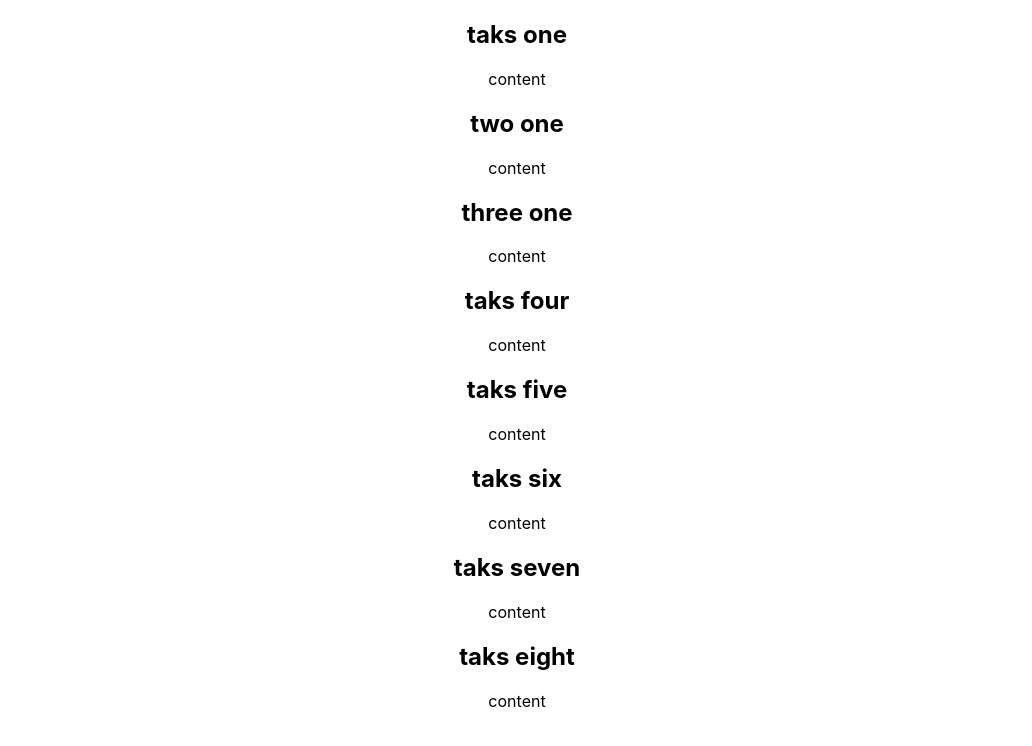
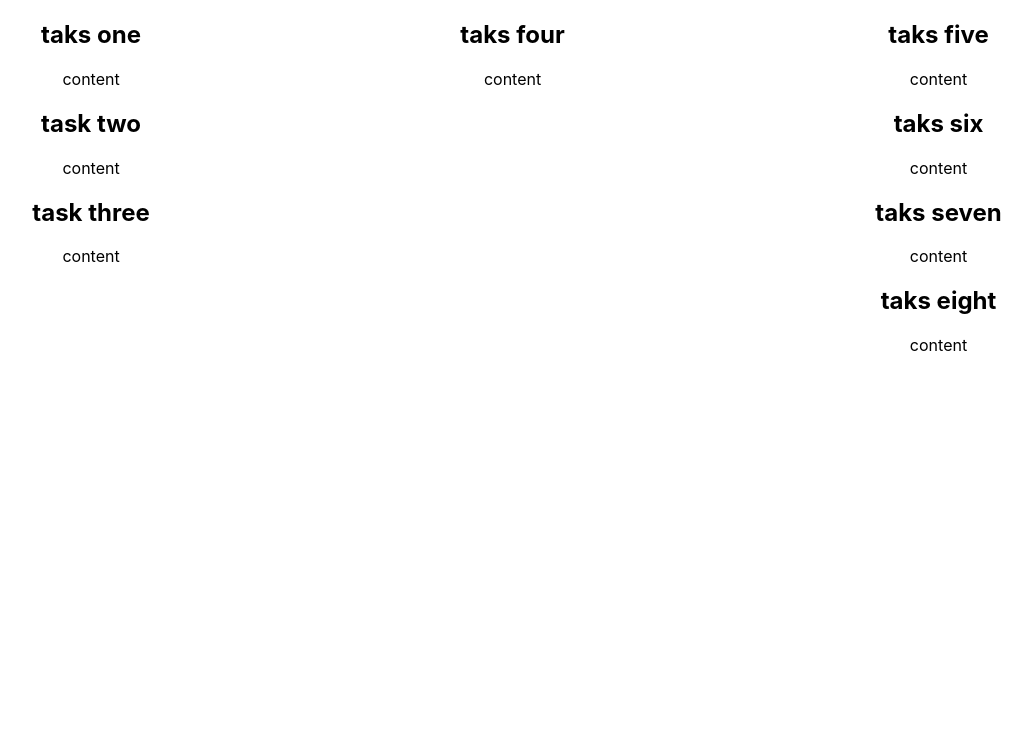
Before and after one commit to milkos12/kanban, a React (Create React App) app: page / in a window 1280 px wide. Shown: the top 746 px of the page, without its empty margins (123-1155 px from the left). Built offline with nearby package versions, Linux system fonts and the light colour scheme.

Commit message:
add feature for storange the new postion for elemen dragged

```diff
--- a/src/components/Board.css
+++ b/src/components/Board.css
@@ -1,5 +1,8 @@
 .boardCss {
     display: grid;
     grid-template-columns: auto auto auto;
-    background-color: red;
 }
+
+.columns {
+    display: grid;
+}
--- a/src/components/Board.js
+++ b/src/components/Board.js
@@ -1,16 +1,17 @@
-import React, {useState} from 'react';
+import React, { useState } from 'react';
 import { useKanban } from '../context/KanbanContext';
 import { Column } from './Column'
-import { DndContext, closestCorners , useSensors, useSensor, KeyboardSensor, closestCenter} from '@dnd-kit/core';
+import { DndContext, DragOverlay, useSensors, useSensor, KeyboardSensor, closestCenter, useDroppable } from '@dnd-kit/core';
 import { SortableContext, verticalListSortingStrategy, sortableKeyboardCoordinates } from "@dnd-kit/sortable";
 import { PointerSensor } from '@dnd-kit/core';
 import './Board.css'
 
 
 export const Board = () => {
-
-    const { columns } = useKanban();
-    const [items, setItems] = useState([1, 2, 3]);
+    const itmesALL = [{ id: 1, description: "taks one" }, { id: 2, description: "task two" }, { id: 3, description: "task three" }, { id: 4, description: "taks four" }, { id: 5, description: "taks five" }, { id: 6, description: "taks six" }, { id: 7, description: "taks seven" }, { id: 8, description: "taks eight" }]
+    const { columns, setColumns } = useKanban();
+    const [itemActive, setItemActive] = useState(null);
+    const [dataAcitve, setDataActive] = useState(null);
     const sensors = useSensors(
         useSensor(PointerSensor),
         useSensor(KeyboardSensor, {
@@ -18,30 +19,100 @@
         })
     );
 
-      //sort the
+
+
+    //this function change the state column from app an put
+    //the new postion for the item dragged
     function handleDragEnd(event) {
+        const { active, over } = event;
+        if (!over) return;
+
+        //search in witch column is the items active and over
+        const searchIndexColumn = (itemId) => {
+            return columns.findIndex(column => column.items.some(item => item.id === itemId));
+        };
+
+        const activeColumnIndex = searchIndexColumn(active.id);
+        const overColumnIndex = searchIndexColumn(over.id);
+
+        //search index from element into columns
+        const activeItemIndex = columns[activeColumnIndex].items.findIndex(item => item.id === active.id);
+        const overItemIndex = columns[overColumnIndex].items.findIndex(item => item.id === over.id);
+
+        const activeItem = columns[activeColumnIndex].items[activeItemIndex];
+        const updatedColumns = [...columns];
+
+        // move active element to new postion
+        updatedColumns[activeColumnIndex].items.splice(activeItemIndex, 1);
+        updatedColumns[overColumnIndex].items.splice(overItemIndex, 0, activeItem);
+
+        // update state columns
+        setColumns(updatedColumns);
+    }
+
+
+    const onDragStartFuntion = (event) => {
+
+        const typeActive = event.active.data.current.sortable.index = 7;
+
+        if (typeActive == "itme") {
+            setItemActive(typeActive);
+            setDataActive(event.active.data.columId)
+            return;
+        }
+    }
+
+    const onOver = (event) => {
+
 
     }
 
 
+
     return (
-        <div>
-            <DndContext collisionDetection={closestCenter} sensors={sensors} onDragEnd={handleDragEnd}>
+        <div >
+            <DndContext collisionDetection={closestCenter} sensors={sensors} onDragStart={onDragStartFuntion} onDragEnd={handleDragEnd} onDragOver={onOver}>
                 {
-                columns.map(column =>
-                    <SortableContext items={column.items} strategy={verticalListSortingStrategy} className="boardCss">
+
+                    <div className="boardCss">
+
+                        <SortableContext items={itmesALL} strategy={verticalListSortingStrategy}>
                             {
-                            column.items.map((item, index) =>
-                                <Column item={item} key={column.id} id={index}/>
+                                columns.map((column, index) =>
+                                    <div id={`column-${index}`} key={`column-${index}`}>
 
+                                        {
+
+                                            column.items.map(item => {
+
+                                                return <Column item={item} key={item.id} id={item.id} columId={`column-${index}`} />
+
+                                            })
+
+                                        }
+
+
+                                    </div>
                                 )
                             }
                         </SortableContext>
-                )
+                    </div>
+
+
+
+
+
                 }
 
 
             </DndContext>
+            <DragOverlay>
+                {itemActive && (
+
+                    <Column item={dataAcitve} />
+
+                )}
+            </DragOverlay>
         </div>
     )
 }
--- a/src/components/Column.js
+++ b/src/components/Column.js
@@ -1,8 +1,9 @@
 import React from "react";
-import { useSortable } from "@dnd-kit/sortable";
+import { useSortable, SortableContext } from "@dnd-kit/sortable";
 import { CSS } from "@dnd-kit/utilities";
+import "./Board.css";
 
-export const Column = ({ item }) => {
+export const Column = ({ item, columId }) => {
 
     const {
         attributes,
@@ -10,14 +11,31 @@
         setNodeRef,
         transform,
         transition,
-      } = useSortable({id: item.id});
+        isDragging
+    } = useSortable({ id: item.id, data:{type:"item", dataItem:item, columId: columId} });
     const style = {
         transform: CSS.Transform.toString(transform),
         transition,
     };
 
+    //show elemen dragg direfferent
+    if(isDragging) {
+        return(<div >
+            {
+                <div ref={setNodeRef} style={style} {...attributes} {...listeners}>
+                    <h2>grad elemnt</h2>
+                    <div>
+                        <p>grad elemnt</p>
+                    </div>
+                </div>
+
+            }
+        </div>)
+    }
+
     return (
-
+        <div >
+            {
                 <div ref={setNodeRef} style={style} {...attributes} {...listeners}>
                     <h2>{item.description}</h2>
                     <div >
@@ -25,6 +43,10 @@
                     </div>
                 </div>
 
+            }
+        </div>
+
+
     );
 }
 
--- a/src/context/KanbanContext.js
+++ b/src/context/KanbanContext.js
@@ -1,18 +1,19 @@
 import React, {createContext, useContext, useEffect, useState} from 'react';
 
 
-const columns = [
-    {id:"1a",title:"to do", items: [{id:1 ,description:"taks one"}, {id:2 ,description:"two one"}, {id:3 ,description:"three one"}]},
+const columnsData = [
+    {id:"1a",title:"to do", items: [{id:1 ,description:"taks one"}, {id:2 ,description:"task two"}, {id:3 ,description:"task three"}]},
     {id:"2b",title:"in process", items: [{id:4 ,description:"taks four"}]},
     {id:"3c",title:"done", items: [{id:5,description:"taks five"}, {id:6 ,description:"taks six"}, {id:7 ,description:"taks seven"},{id:8 ,description:"taks eight"}] },
 ]
-
+//[{id:1 ,description:"taks one"}, {id:2 ,description:"task two"}, {id:3 ,description:"task three"},{id:4 ,description:"taks four"},{id:5,description:"taks five"}, {id:6 ,description:"taks six"}, {id:7 ,description:"taks seven"},{id:8 ,description:"taks eight"}]
 const kanbanContext = createContext();
 //this funtio is for keep the data in the stonrange into the browser
 export const KanbanProvider = ({ children }) => {
+    const [columns, setColumns] = useState(columnsData);
 
     return(
-        <kanbanContext.Provider value={{columns}}>
+        <kanbanContext.Provider value={{columns, setColumns}}>
             {children}
         </kanbanContext.Provider>
     )
```
Lines whose indentation alone changed are shown as unchanged.
